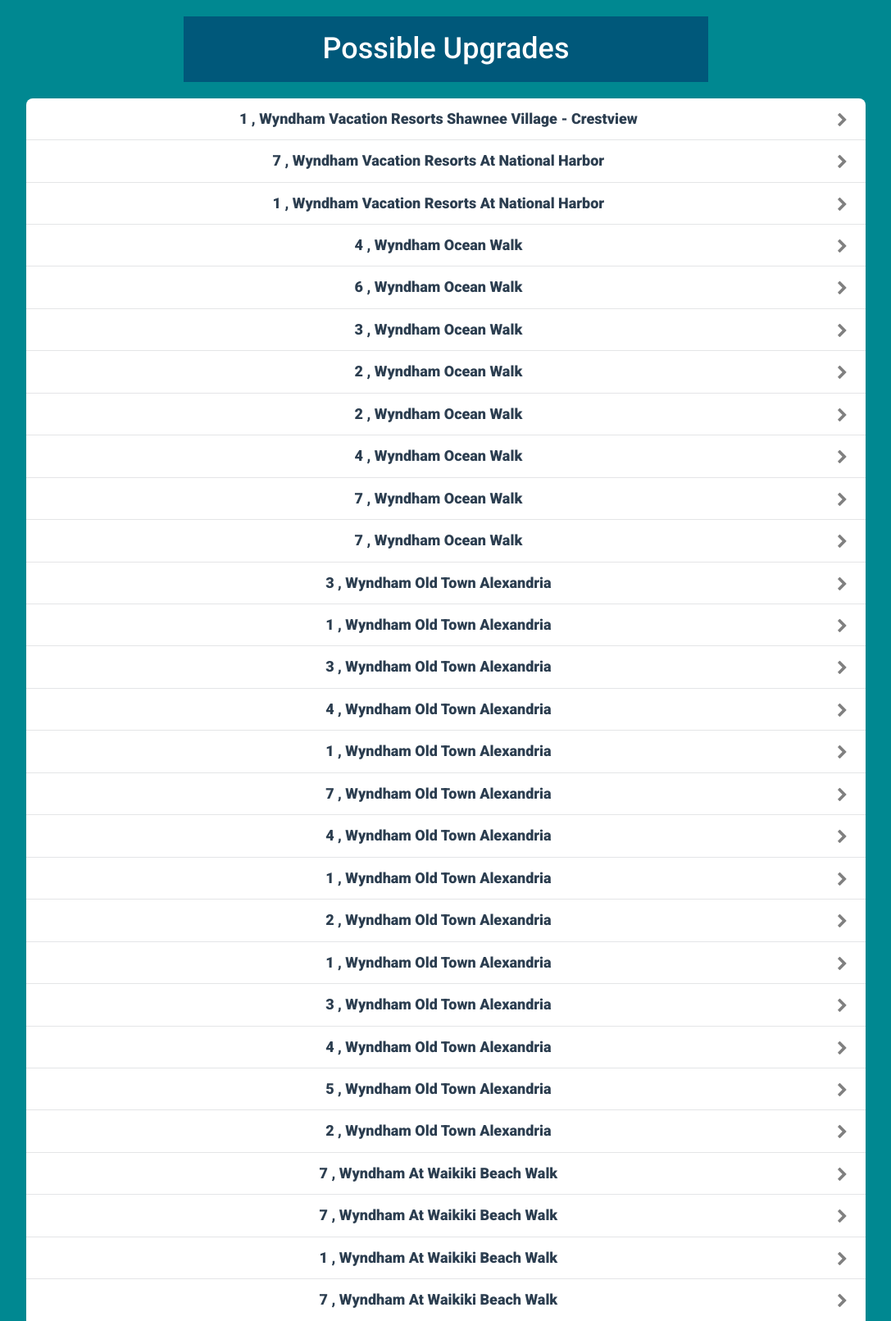
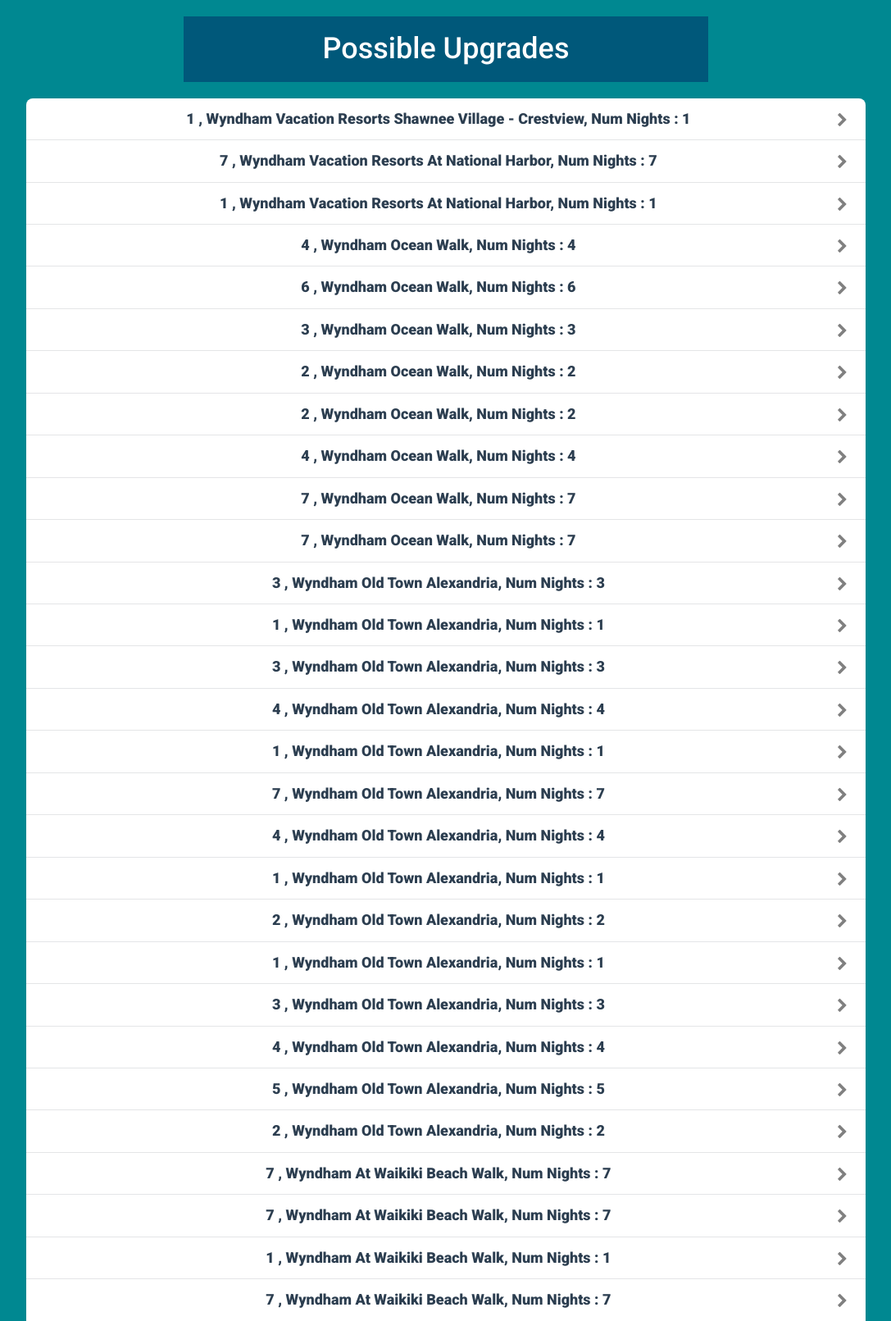
Before and after one commit to erikbenscoter/wam, a Django app: page /upgrades/ in a window 1280 px wide. Shown: the top 1611 px of the page at 82% size, without its empty margins (96-1183 px from the left). Run offline with Django 3.2, Linux system fonts and the light colour scheme; data comes from the database, SQL or seed files in the repository; parts of the project's set-up code (start-up, migrations or seed data) failed here and were passed over; some libraries are stand-ins or nearby versions.

Commit message:
added num nights to front end

```diff
--- a/upgrade_recognition/templates/upgrades/index.html
+++ b/upgrade_recognition/templates/upgrades/index.html
@@ -35,7 +35,7 @@
 
   {%for dict in array_of_dictionaries_by_date%}
     {%for key,values in dict.items%}
-      <li class="accord">{{key}} , {{values.0.location}}<i class="fa fa-chevron-right pull-right" aria-hidden="true"></i></li>
+      <li class="accord">{{key}} , {{values.0.location}}, num nights : {{values.0.number_of_nights}}<i class="fa fa-chevron-right pull-right" aria-hidden="true"></i></li>
       <ul class="list-unstyled drob-list">
           <li class="data">
             <span class = "tabbed_table">username</span>
```
